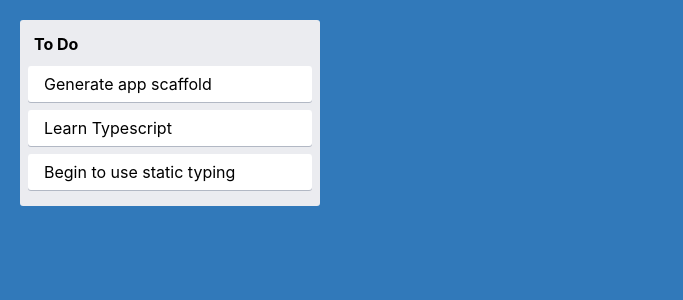
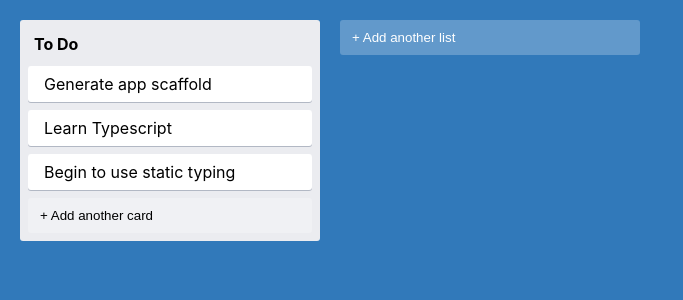
Before and after one commit to stallionunleashed79/trello-application, a React (Create React App) app: page / in a window 1280 px wide. Shown: the top 300 px of the page, without its empty margins (0-683 px from the left). Built offline with nearby package versions, Linux system fonts and the light colour scheme.

Commit message:
Added buttons to add new card and add new column

```diff
--- a/src/App.tsx
+++ b/src/App.tsx
@@ -1,8 +1,10 @@
+import { AddNewItem } from './components/AddNewItem';
 import Column from './components/Column';
 import { AppContainer } from './styles'
 
 export function App() {
   return <AppContainer>
     <Column text="To Do"></Column>
+    <AddNewItem toggleButtonText="+ Add another list" onAdd={() => console.log('LIST ITEM ADDED')}/>
   </AppContainer>;
 }
--- a/src/components/AddNewItem.tsx
+++ b/src/components/AddNewItem.tsx
@@ -2,7 +2,7 @@ import { useState } from 'react';
 import { AddItemButton } from '../styles';
 
 type AddNewItemProps = {
-    onAdd: (text: string) => void;
+    onAdd?: (text: string) => void;
     toggleButtonText: string;
     dark?: boolean;
 }
--- a/src/components/Column.tsx
+++ b/src/components/Column.tsx
@@ -1,4 +1,5 @@
 import { ColumnContainer, ColumnTitle } from "../styles";
+import { AddNewItem } from "./AddNewItem";
 import { Card } from "./Card";
 
 type ColumnProps = {
@@ -11,6 +12,7 @@ const Column = ({ text }: ColumnProps) =>
         <Card text="Generate app scaffold"/>
         <Card text="Learn Typescript"/>
         <Card text="Begin to use static typing"/>
+        <AddNewItem dark={true} toggleButtonText="+ Add another card" onAdd={() => console.log(`NEW ITEM ADDED`)}/>
     </ColumnContainer>
 
 export default Column;
```
